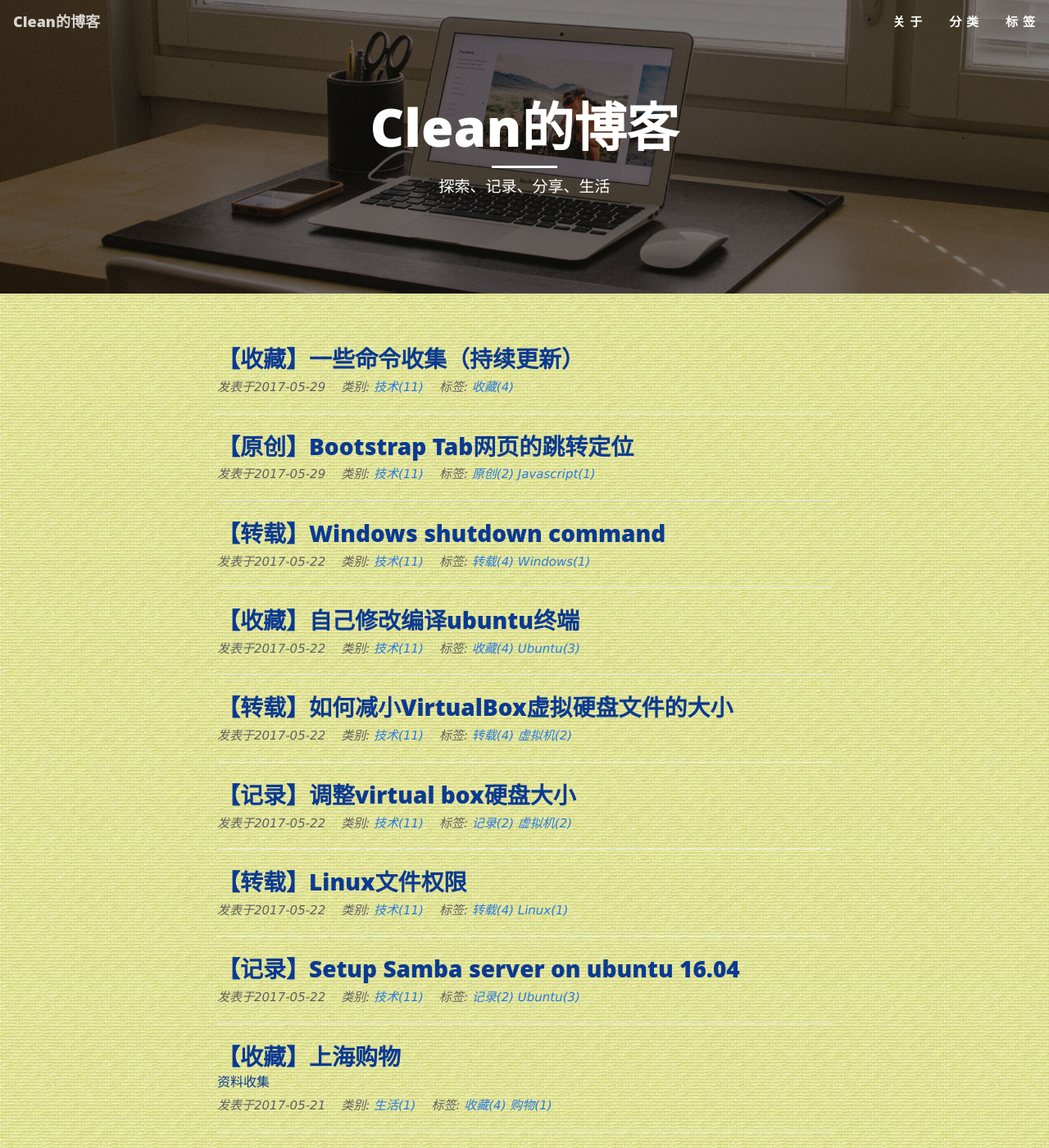
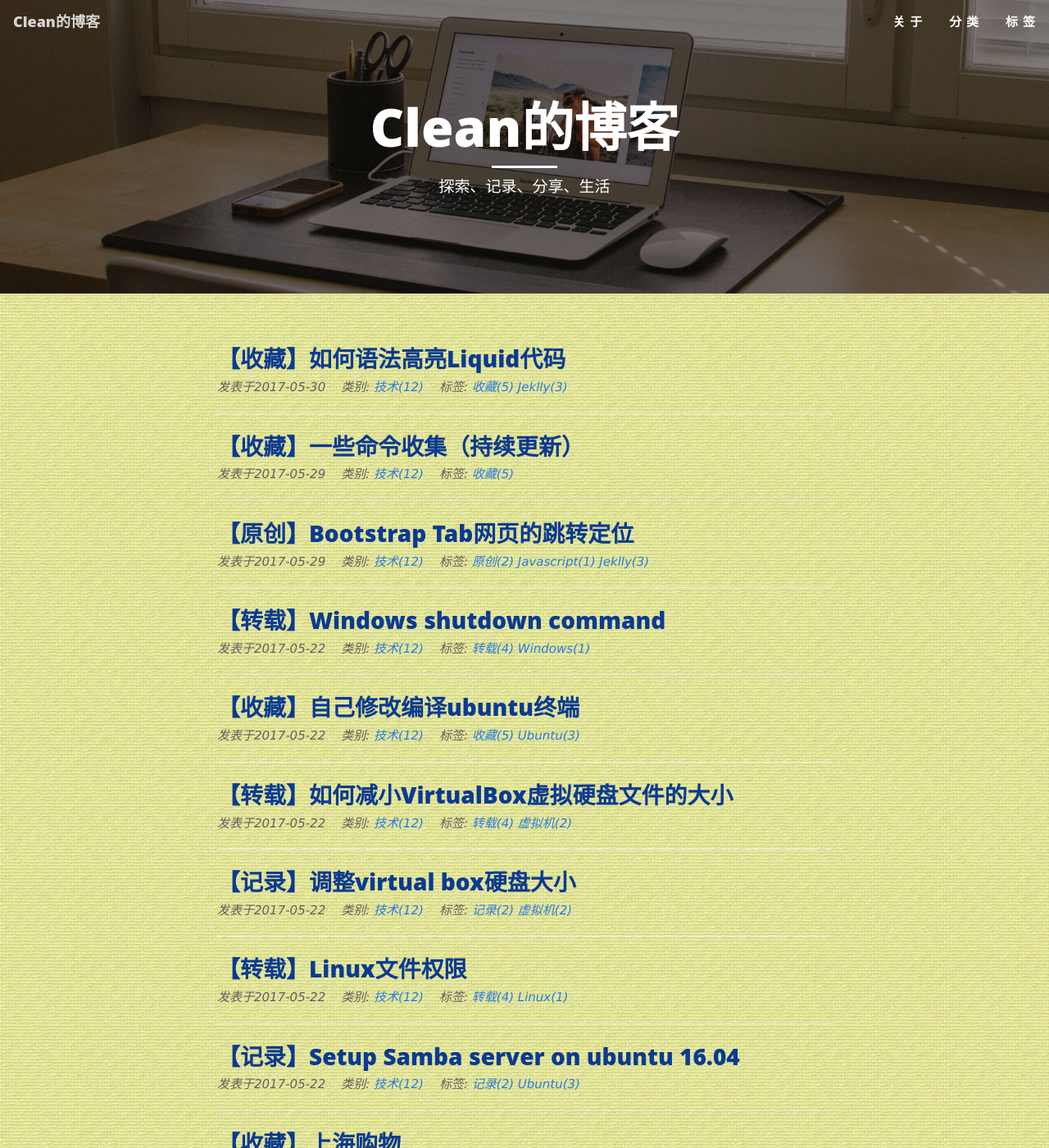
Before and after one commit to cleanli/cleanhome, a Jekyll site: the page built from index.html, in a window 1280 px wide and 1400 px high. Shown: the whole window at 82% size. Built offline with Jekyll 4.4.1, drawn with Linux system fonts in a browser that asks for light colours; the list of posts is cut into pages by our own code; some of the changed text lies outside the part shown.

Commit message:
add liquid highlight post

````diff
--- a/_posts/2017-05-29-bootstrap_tab_html_jump.md
+++ b/_posts/2017-05-29-bootstrap_tab_html_jump.md
@@ -4,7 +4,7 @@ title:      "【原创】Bootstrap Tab网页的跳转定位"
 date:       2017-05-29 09:31:36 +0800
 author:     "Clean Li"
 categories: 技术
-tags: ["原创",JavaScript]
+tags: ["原创",JavaScript,Jeklly]
 header-img: "img/post-bg-01.jpg"
 ---
 #### 背景
--- /dev/null
+++ b/_posts/2017-05-31-how_to_highlight_liquid_code.md
@@ -0,0 +1,22 @@
+---
+layout:     post
+title:      "【收藏】如何语法高亮Liquid代码"
+date:       2017-05-31 00:26:43 +0800
+author:     "Clean Li"
+categories: 技术
+tags: ["收藏",Jeklly]
+header-img: "img/post-bg-01.jpg"
+---
+Jeklly使用Liquid语言，所以如果想在Jeklly的网页中展示Liquid代码，会被解释成Liquid代码，并不会显示在网页上。在网上找了一下，要想把Liquid代码显示出来，Liquid提供了一个特殊的命令：
+
+`{% raw %}{% raw %}{% endraw %}`
+
+所以如果要显示下面的代码：
+
+```yaml
+{% raw %}title:{{ site.title }}
+githubname:{{ site.githubname }}{% endraw %}
+```
+
+实际要这样写：
+<img src="{{ site.baseurl }}/img/liquid_hl/liquid_raw.png" alt="Code of Liquid Highlight">
````
